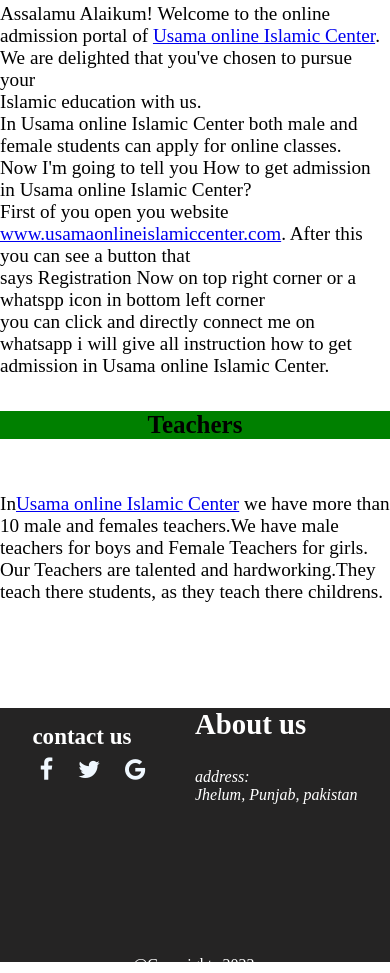
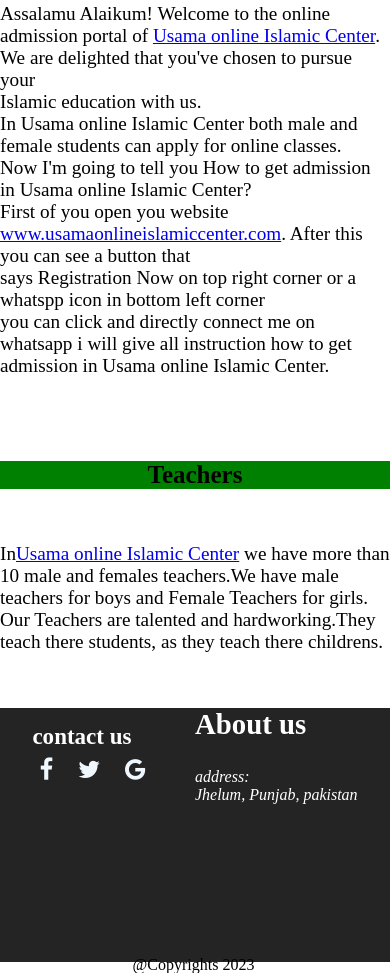
Before and after one commit to saqib782/usamaonline, a plain HTML site: page index.html in a window 390 px wide. Shown: the part 1258-2231 px from the top of the page. Drawn offline with Linux system fonts and the light colour scheme.

Commit message:
Update styles.css

```diff
--- a/styles.css
+++ b/styles.css
@@ -373,7 +373,7 @@ span{
 #teachers{
 
     position: relative;
-    top: 790px;
+    top: 840px;
     left: 0px;
     height: 30vh;
     width: 100vw;
@@ -417,6 +417,7 @@ span{
     position: relative;
     top: 18vh;
     left: 34vw;
+    color: black;
 }
 
 
```
